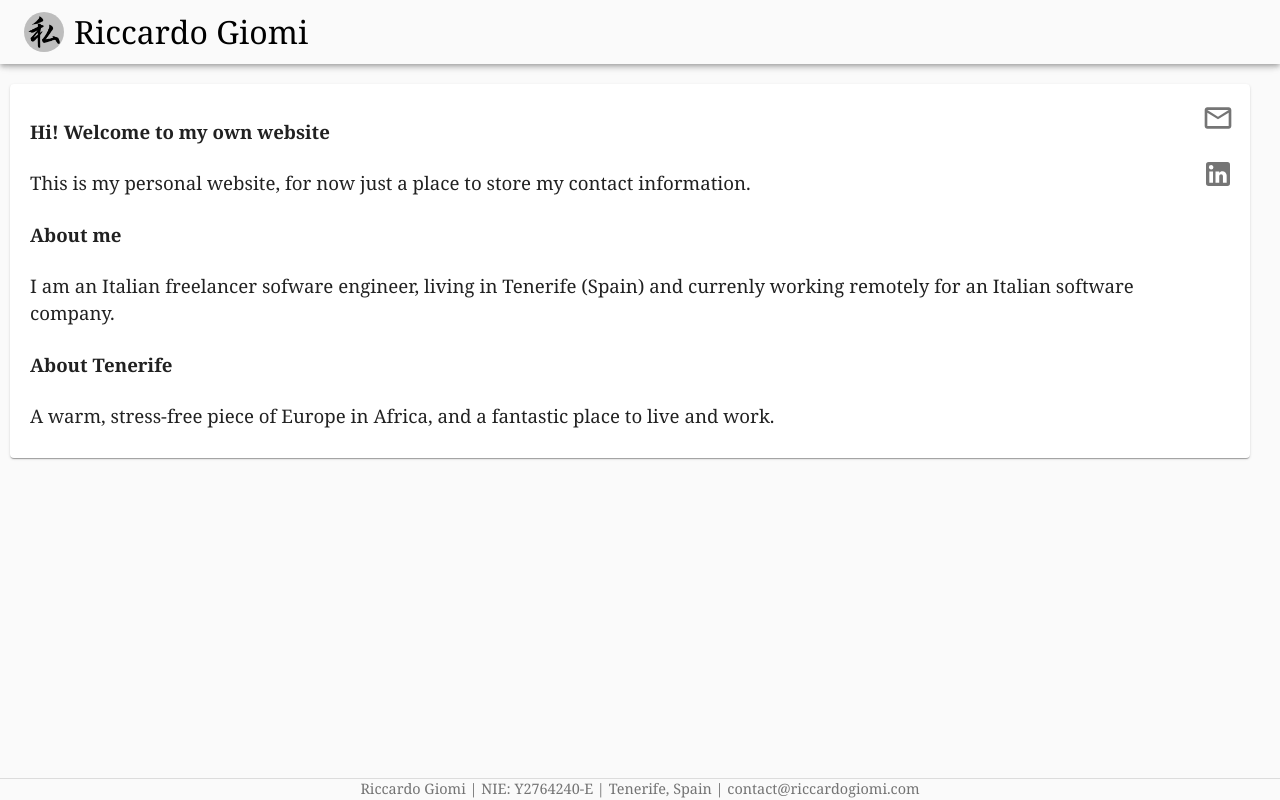
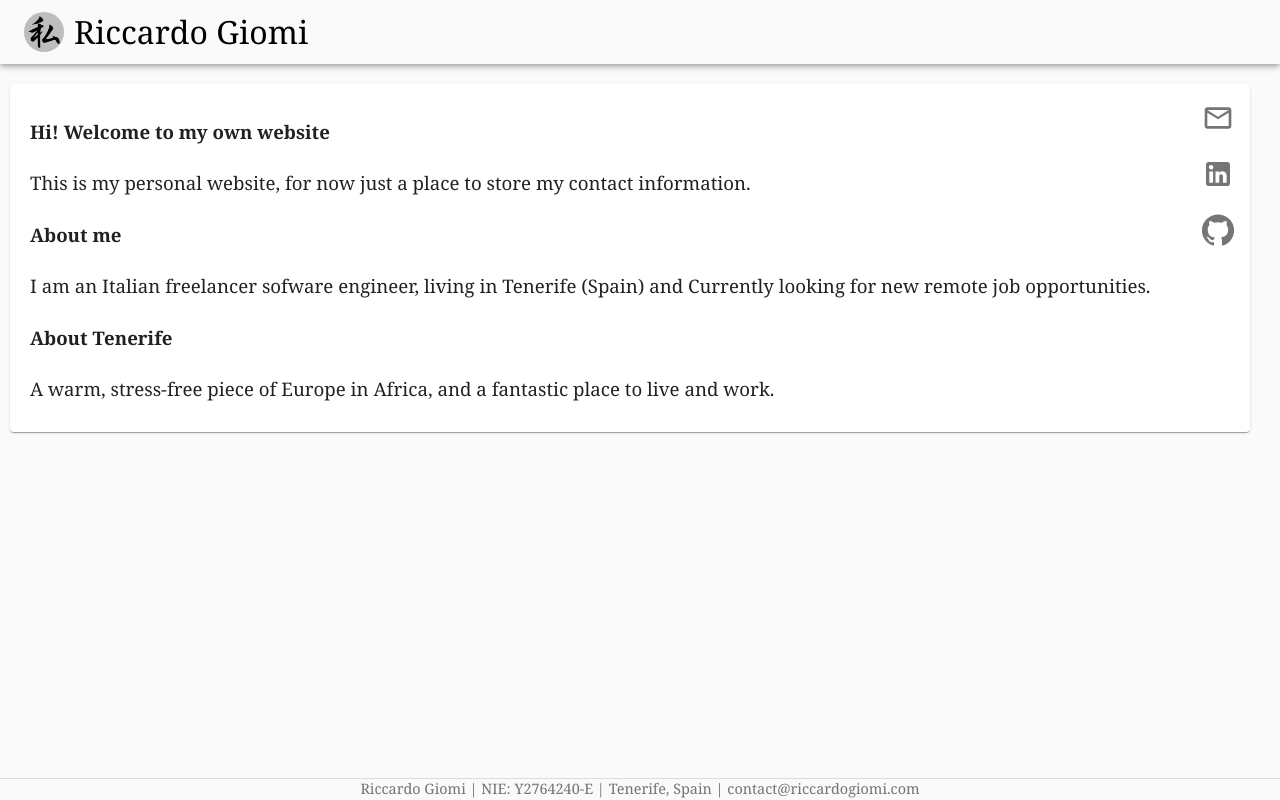
Before and after one commit to riccardo-giomi/watashi, a Gatsby site: page / in a window 1280 px wide. Built offline with nearby package versions, Linux system fonts and the light colour scheme; Gatsby itself is replaced by a stand-in of ours.

Commit message:
Added Github link; changed homepage text.

```diff
--- a/src/components/home-content.js
+++ b/src/components/home-content.js
@@ -10,7 +10,7 @@ const HomeContent = () => (
     <h4>About me</h4>
     <p>
       I am an Italian freelancer sofware engineer, living in Tenerife (Spain)
-      and currenly working remotely for an Italian software company.
+      and Currently looking for new remote job opportunities.
     </p>
     <h4>About Tenerife</h4>
     <p>
--- a/src/pages/index.js
+++ b/src/pages/index.js
@@ -8,6 +8,7 @@ import { Container, Paper } from "@material-ui/core"
 import IconButton from "@material-ui/core/IconButton"
 import MailOutline from "@material-ui/icons/MailOutline"
 import LinkedIn from "@material-ui/icons/LinkedIn"
+import GitHubIcon from '@material-ui/icons/GitHub';
 
 import { makeStyles } from "@material-ui/core/styles"
 
@@ -48,6 +49,12 @@ const IndexPage = () => {
         >
           <LinkedIn />
         </IconButton>
+        <IconButton
+          target="_blank"
+          href="https://github.com/riccardo-giomi"
+        >
+          <GitHubIcon />
+        </IconButton>
       </Container>
     </Layout>
   )
```
